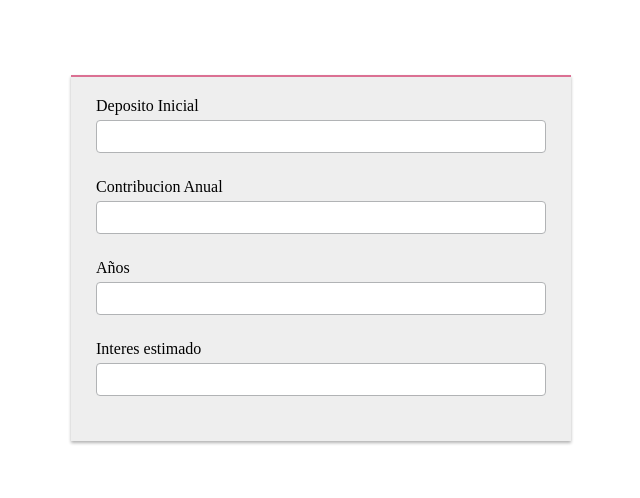
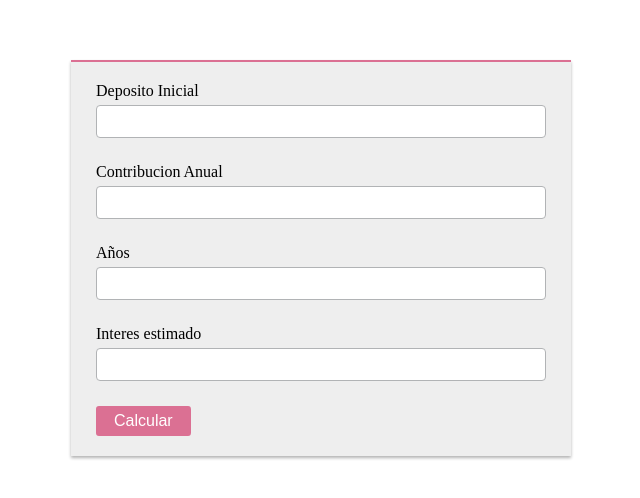
Before and after one commit to juan-carlos-aguilar/guia-definitiva, a React (Vite) app: page / in a window 1280 px wide. Shown: the part 142-640 px from the top of the page, without its empty margins (319-959 px from the left). Built offline with nearby package versions, Linux system fonts and the light colour scheme.

Commit message:
Form will now return correct value

```diff
--- a/src/App.tsx
+++ b/src/App.tsx
@@ -2,6 +2,8 @@
 import styled from 'styled-components';
 import { Formik, Form } from 'formik';
 import Input from './components/Input'
+import Button from './components/Button'
+
 
 // Adding styles with Styled-components
 const Container = styled.div`
@@ -18,9 +20,18 @@ const Section = styled.section`
   box-shadow: 0px 2px 3px rgb(0,0,0,0.3);
 `
 
+const compoundInterest = (deposit, contribution, years, rate) => {
+  let total = deposit
+  for (let i = 0; i < years; i++) {
+    total = (total + contribution) * (rate + 1)
+  }
+
+  return Math.round(total)
+}
 function App() {
-  const handleSubmit = () => {
-
+  const handleSubmit = ({ deposit, contribution, years, rate }) => {
+    const val = compoundInterest(Number(deposit), Number(contribution), Number(years), Number(rate))
+    console.log(val)
   }
 
   return (
@@ -40,6 +51,7 @@ function App() {
             <Input name="contribution" label="Contribucion Anual" />
             <Input name="years" label="Años" />
             <Input name="rate" label="Interes estimado" />
+            <Button>Calcular</Button>
           </Form>
         </Formik>
       </Section>
--- /dev/null
+++ b/src/components/Button.tsx
@@ -0,0 +1,13 @@
+import styled from 'styled-components'
+
+const Button = styled.button`
+    background-color: palevioletred;
+    color: white;
+    font-size: 1em;
+    padding: 0.25em 1em;
+    border: 2px solid palevioletred;
+    border-radius: 3px;
+    cursor: pointer;
+`
+
+export default Button;
--- a/src/components/Input.tsx
+++ b/src/components/Input.tsx
@@ -1,6 +1,7 @@
 import styled from 'styled-components';
 import { useField } from 'formik'
 
+// Adding styles with Styled-components
 const Control = styled.div`
     margin-bottom: 20px;
 `
@@ -22,6 +23,7 @@ const MyInput = styled.input`
 const ErrorMessage = styled.div`
     color: #f00;
 `
+
 const Input = ({ label, ...props }) => {
     const [field, meta] = useField(props)
     return (
```
